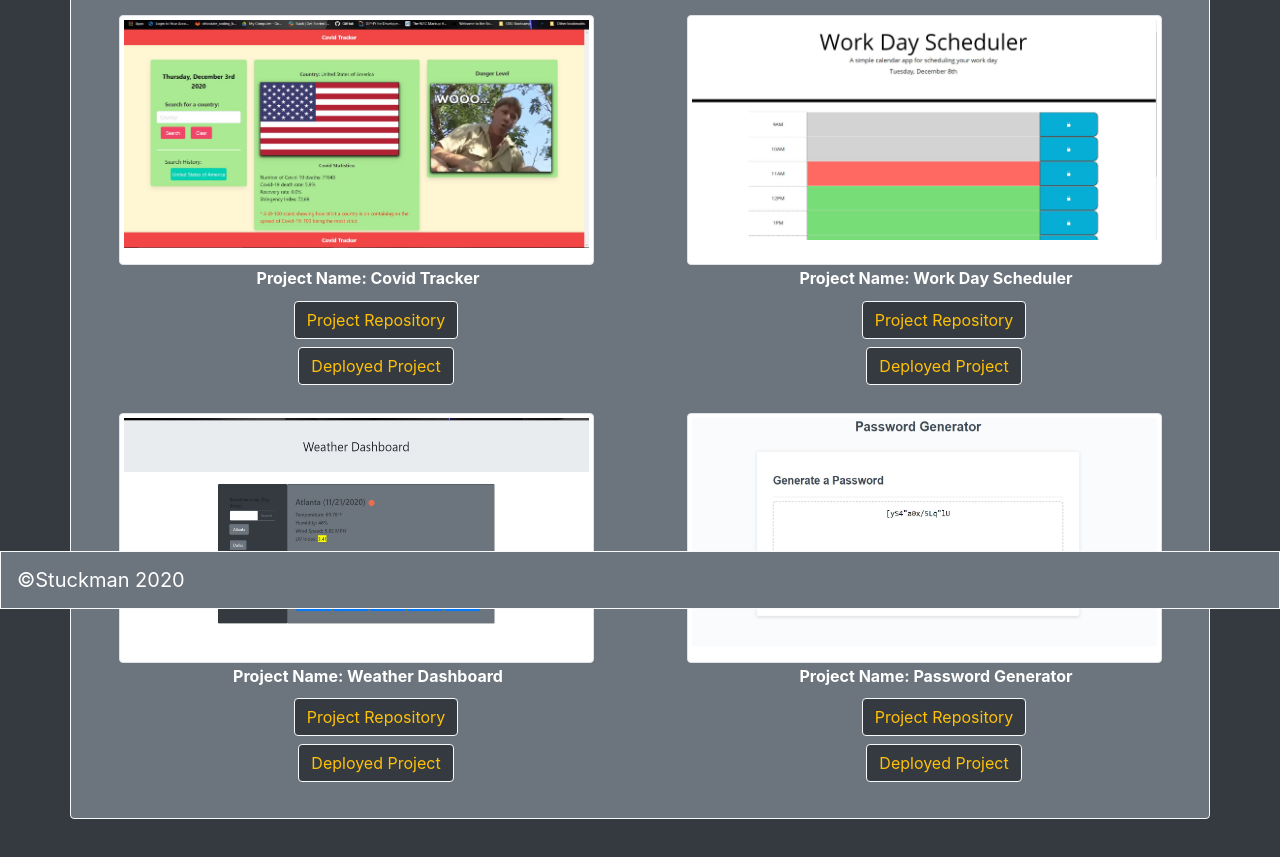
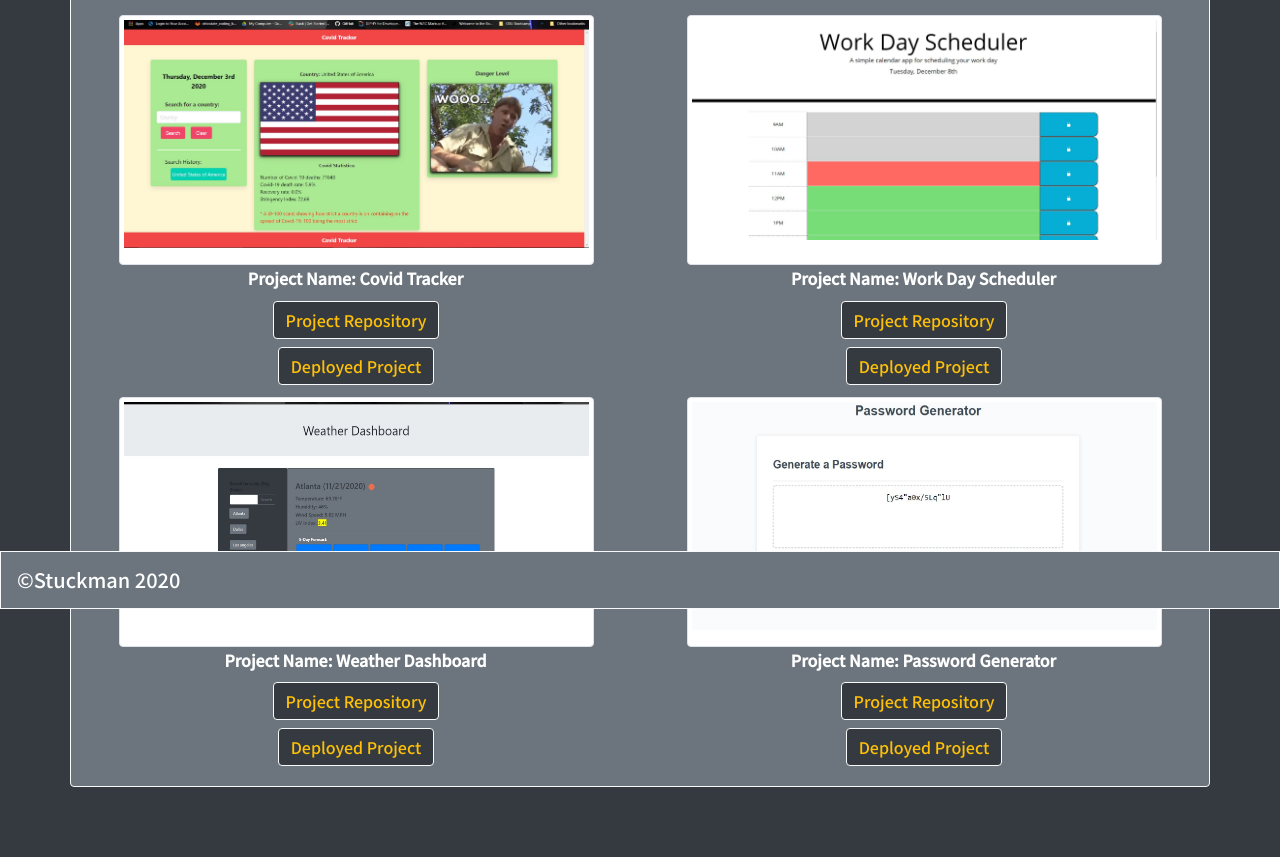
Before and after one commit to jordanks93/Responsive-Portfolio, a plain HTML site: page portfolio.html in a window 1280 px wide. Shown: the part 191-1048 px from the top of the page. Drawn offline with nearby package versions, Linux system fonts and the light colour scheme.

Commit message:
small style tweaks, adjusted portfolio buttons and project titles to be more centered

```diff
--- a/portfolio.html
+++ b/portfolio.html
@@ -10,6 +10,8 @@
 
   <!-- Bootstrap CDN -->
   <link rel="stylesheet" href="https://maxcdn.bootstrapcdn.com/bootstrap/4.0.0/css/bootstrap.min.css">
+  <link rel="preconnect" href="https://fonts.gstatic.com">
+  <link href="https://fonts.googleapis.com/css2?family=Noto+Sans+JP:wght@500&display=swap" rel="stylesheet">
   <link rel="stylesheet" href="style.css">
 
 </head>
@@ -51,7 +53,7 @@
         <div class="col-lg-6 col-sm-12">
           <img src="images/CovidTracker.JPG" class="img-thumbnail mx-auto d-block pb-3 mt-2" alt="Placeholder">
           <h6 class="ml-4 mt-1"><strong>Project Name: Covid Tracker</strong></h6>
-          <ul id="linkList">
+          <div id="linkList">
             <a class="btn btn-dark text-warning border border-light my-1"
               href="https://github.com/sziccardi1998/COVIDTracker" target="_blank" rel="noopener noreferrer">Project
               Repository</a>
@@ -59,13 +61,13 @@
             <a class="btn btn-dark text-warning border border-light my-1"
               href="https://sziccardi1998.github.io/COVIDTracker/" target="_blank" rel="noopener noreferrer">Deployed
               Project</a>
-          </ul>
+          </div>
         </div>
 
         <div class="col-lg-6 col-sm-12">
           <img src="images/WorkDaySched.JPG" class="img-thumbnail mx-auto d-block pb-4 mt-2" alt="Placeholder">
           <h6 class="ml-4 mt-1"><strong>Project Name: Work Day Scheduler</strong></h6>
-          <ul id="linkList">
+          <div id="linkList">
             <a class="btn btn-dark text-warning border border-light my-1"
               href="https://github.com/jordanks93/WorkDayScheduler" target="_blank" rel="noopener noreferrer">Project
               Repository</a>
@@ -73,7 +75,7 @@
             <a class="btn btn-dark text-warning border border-light my-1"
               href="https://jordanks93.github.io/WorkDayScheduler/" target="_blank" rel="noopener noreferrer">Deployed
               Project</a>
-          </ul>
+          </div>
         </div>
       </div>
 
@@ -82,7 +84,7 @@
         <div class="col-lg-6 col-sm-12">
           <img src="images/weatherDash.jfif" class="img-thumbnail mx-auto d-block pb-1 mt-2" alt="Placeholder">
           <h6 class="ml-4 mt-1"><strong>Project Name: Weather Dashboard</strong></h6>
-          <ul id="linkList">
+          <div id="linkList">
             <a class="btn btn-dark text-warning border border-light my-1"
               href="https://github.com/jordanks93/WeatherDashboard" target="_blank" rel="noopener noreferrer">Project
               Repository</a>
@@ -90,13 +92,13 @@
             <a class="btn btn-dark text-warning border border-light my-1"
               href="https://jordanks93.github.io/WeatherDashboard/" target="_blank" rel="noopener noreferrer">Deployed
               Project</a>
-          </ul>
+          </div>
         </div>
 
         <div class="col-lg-6 col-sm-12">
           <img src="images/PasswordGen.jfif" class="img-thumbnail mx-auto d-block pb-3 mt-2" alt="Placeholder">
           <h6 class="ml-4 mt-1"><strong>Project Name: Password Generator</strong></h6>
-          <ul id="linkList">
+          <div id="linkList">
             <a class="btn btn-dark text-warning border border-light my-1"
               href="https://github.com/jordanks93/PasswordGenerator" target="_blank" rel="noopener noreferrer">Project
               Repository</a>
@@ -104,7 +106,7 @@
             <a class="btn btn-dark text-warning border border-light my-1"
               href="https://jordanks93.github.io/PasswordGenerator/" target="_blank" rel="noopener noreferrer">Deployed
               Project</a>
-          </ul>
+          </div>
         </div>
       </div>
 
--- a/style.css
+++ b/style.css
@@ -3,12 +3,13 @@ hr {
 }
 
 p {
-    font-size: large;
+    font-size: 1rem;
 }
 
-/* body {
-    background-image: url('https://wallpaperaccess.com/full/396538.jpg';
-} */
+body {
+    /* background-image: url('https://wallpaperaccess.com/full/396538.jpg'; */
+    font-family: 'Noto Sans JP', sans-serif;
+}
 
 #contactForm {
     height: 370px;
@@ -20,7 +21,6 @@ p {
 }
 
 #aboutMe {
-    margin: auto;
     width: 90%;
     text-align: left;
 }
@@ -31,12 +31,12 @@ p {
 }
 
 #linkList {
-    align-items: center;
     text-align: center;
 }
 
 h6 {
     text-align: center;
+    margin-right: 25px;
 }
 
 #portfolioGal img {
```
Also changed, not shown: contact.html (+3 -1 lines), index.html (+4 -1 lines).
